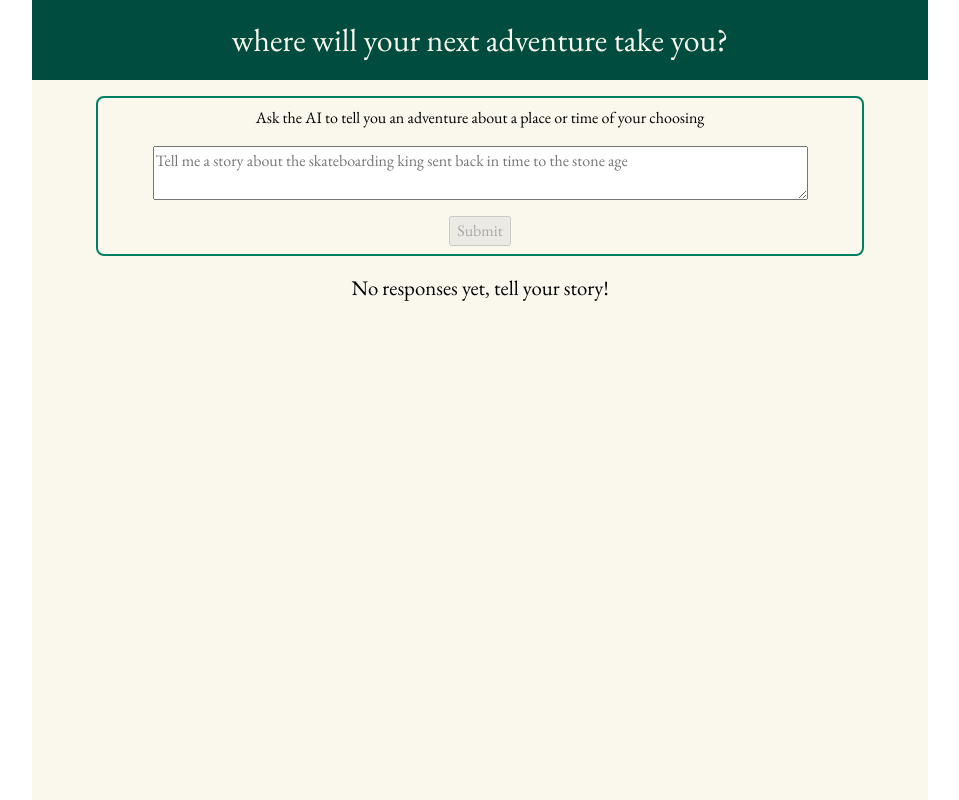
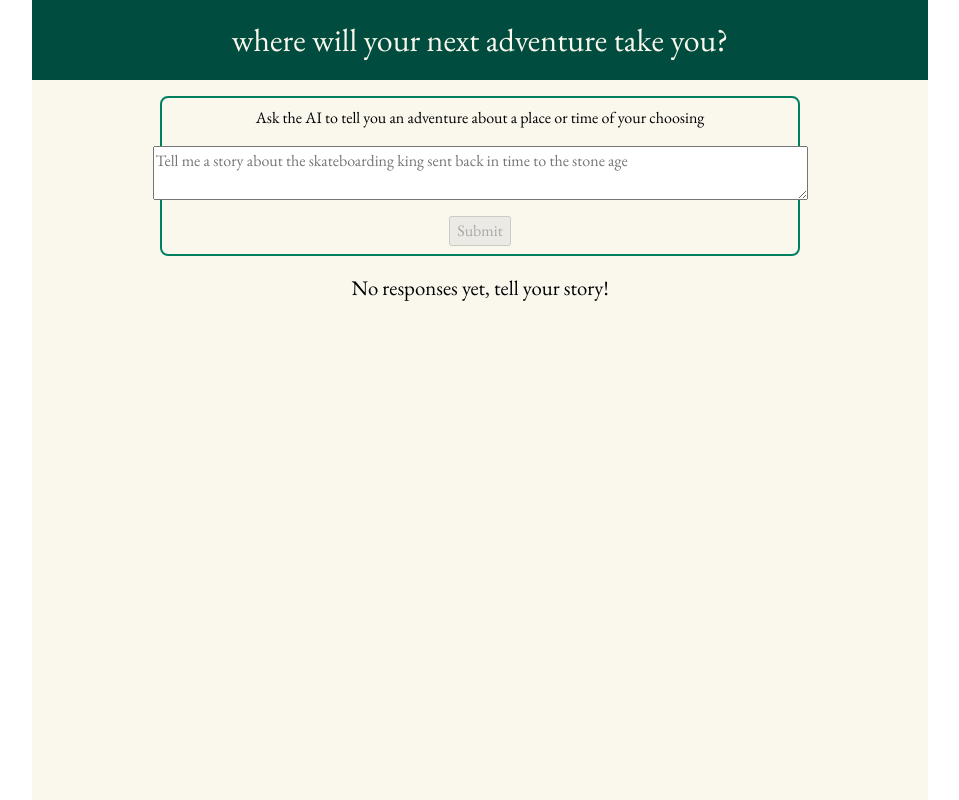
Before and after one commit to jskomal/shopify-fe, a React (Create React App) app: page / in a window 1280 px wide. Shown: the whole page, without its empty margins (160-1119 px from the left). Built offline with nearby package versions, Linux system fonts and the light colour scheme.

Commit message:
Refactor form width

```diff
--- a/src/App.css
+++ b/src/App.css
@@ -86,7 +86,7 @@ form {
   margin: 1rem;
   padding: 0.5rem;
   border: 2px solid var(--accent-green);
-  width: 60vw;
+  width: 50vw;
   display: flex;
   flex-direction: column;
   align-items: center;
```
